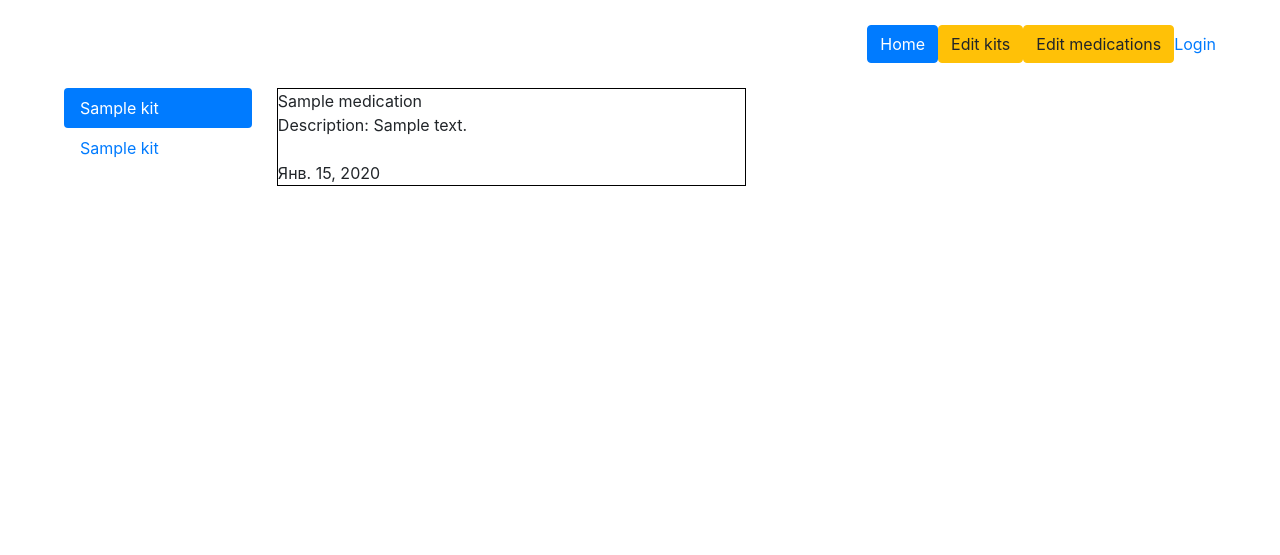
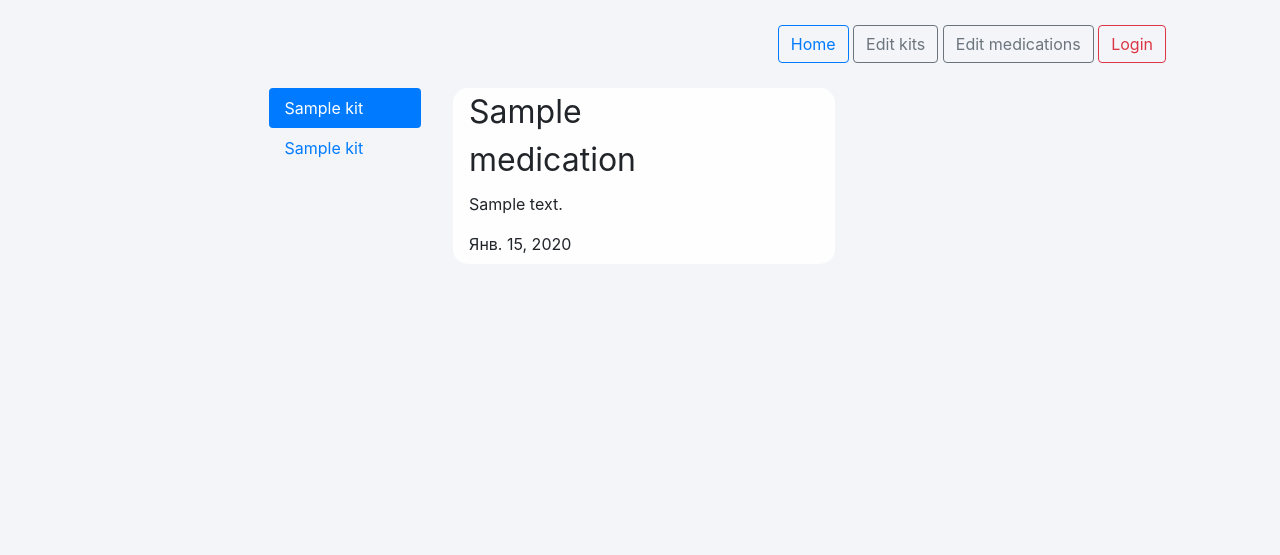
Before and after one commit to innerself/medikit, a Django app: template medikit/templates/medikit/dashboard.html in a window 1280 px wide. Shown: the top 555 px of the page. Run offline with Django 3.2, Linux system fonts and the light colour scheme; the template is opened without the code that fills it: values that come from a table or form of the project are taken from there, others are empty; tables that the repository leaves empty hold one stand-in row (values such as "Sample post"); some libraries are stand-ins or nearby versions.

Commit message:
Basic design

```diff
--- a/medikit/static/medikit/css/index.css
+++ b/medikit/static/medikit/css/index.css
@@ -4,29 +4,35 @@
   grid-template-columns: 1fr 5fr;
   grid-template-rows: 0.5fr 10fr 1fr;
   grid-gap: 25px;
+  background-color: #f3f5f9;
 }
 
 #header-logo {
   grid-column: 1;
   grid-row: 1;
-  max-width: 10%;
-  max-height: 10%;
 }
 
 #header-controls {
   grid-column: 2 / 3;
   grid-row: 1;
   justify-self: right;
+  /*background-color: #d5dce9;*/
+}
+
+#main {
+  grid-row: 2;
+  grid-column: 2 / 5;
+  display: grid;
+  grid-column-gap: 2em;
+  grid-template-columns: 1fr 5fr;
 }
 
 #main-kits {
   grid-column: 1;
-  grid-row: 2;
 }
 
 #main-medications {
   grid-column: 2;
-  grid-row: 2;
 }
 
 #footer {
@@ -35,45 +41,47 @@
 }
 
 .medication-card {
-  border: black solid 1px;
   width: 50%;
+  margin-bottom: 1em;
+  background-color: #fefefe;
+  border-radius: 15px;
   display: grid;
   grid-template-columns: repeat(5, 1fr);
-  grid-template-rows: 1fr 2fr 1fr;
+  grid-template-rows: 1fr minmax(2fr, 300px) 1fr;
 }
 
 .medication-name {
   grid-row: 1;
   grid-column: 1 / 4;
+  font-size: 2em;
+  margin-left: 0.5em;
 }
 
 .medication-do-not-freeze {
   grid-row: 1;
   grid-column: 4;
+  font-size: 1.5em;
+  color: #ffc107;
+  margin: auto;
 }
 
 .medication-keep-in-cold {
   grid-row: 1;
   grid-column: 5;
+  font-size: 1.5em;
+  color: #007bff;
+  margin: auto;
 }
 
 .medication-description {
   grid-row: 2;
   grid-column: 1 / 6;
+  margin: 0.5em 1em;
 }
 
 .medication-expiration-date,
-.medication-no-expiratioln-date {
+.medication-no-expiration-date {
   grid-row: 3;
   grid-column: 1 / 4;
+  margin: 0.5em 1em;
 }
-
-.icon-keep-in-cold {
-  font-size: 2em;
-  color: #007bff;
-}
-
-.icon-do-not-freeze {
-  font-size: 2em;
-  color: #ffc107;
-}
--- a/medikit/templates/base.html
+++ b/medikit/templates/base.html
@@ -10,26 +10,20 @@
 </head>
 <body>
 <div id="header-logo">
-  {#    <img src="{% static 'medikit/img/first-aid-kit.svg' %}" alt="medicine kit">#}
+{#  <span class="fas fa-medkit"></span>#}
 </div>
 <div id="header-controls">
-  <form class="form-inline">
-{#    <input class="form-control mr-sm-2" type="search" placeholder="Search" aria-label="Search">#}
-{#    <button class="btn btn-outline-success my-2 my-sm-0" type="submit">#}
-{#      <img src="{% static 'medikit/img/search.svg' %}" alt="search icon ">#}
-{#    </button>#}
-    <a href="{% url 'medikit:home' %}" class="btn btn-primary" role="button">Home</a>
-    <a href="{% url 'medikit:edit_kits' %}" class="btn btn-warning" role="button">Edit kits</a>
-    <a href="{% url 'medikit:edit_medications' %}" class="btn btn-warning" role="button">Edit medications</a>
-    <h4>{{ request.user.username }}</h4>
+    <a href="{% url 'medikit:home' %}" class="btn btn-outline-primary" role="button">Home</a>
+    <a href="{% url 'medikit:edit_kits' %}" class="btn btn-outline-secondary" role="button">Edit kits</a>
+    <a href="{% url 'medikit:edit_medications' %}" class="btn btn-outline-secondary" role="button">Edit medications</a>
     {% if request.user.is_anonymous %}
-      <a href="{% url 'medikit:login' %}">Login</a>
+      <a href="{% url 'medikit:login' %}" class="btn btn-outline-danger" role="button">Login</a>
     {% else %}
-      <a href="{% url 'medikit:logout' %}">Logout</a>
+      <a href="{% url 'medikit:logout' %}" class="btn btn-outline-danger" role="button">Logout</a>
     {% endif %}
-  </form>
 </div>
 
+<div id="main">
   <div id="main-kits">
     {% block main-kits %}
     {% endblock %}
@@ -38,6 +32,7 @@
   <div id="main-medications">
     {% block main-medications %}
     {% endblock %}
+  </div>
 </div>
 
 <script src="{% static "medikit/js/jquery-3.4.1.min.js" %}"></script>
--- a/medikit/templates/medikit/dash-med-item.html
+++ b/medikit/templates/medikit/dash-med-item.html
@@ -1,17 +1,17 @@
 <div class="medication-card">
   <div class="medication-name">{{ medication.name }}</div>
   {% if medication.do_not_freeze %}
-    <span class="medication-do-not-freeze"><i class="far fa-sun"></i></span>
+    <div class="medication-do-not-freeze" title="Do not freeze"><span class="far fa-sun"></span></div>
   {% endif %}
   {% if medication.keep_in_cold %}
-    <span class="medication-keep-in-cold"><i class="far fa-snowflake"></i></span>
+    <div class="medication-keep-in-cold" title="Keep in cold"><span class="far fa-snowflake"></span></div>
   {% endif %}
   {% if medication.description %}
-    <div class="medication-description">Description: {{ medication.description }}</div>
+    <div class="medication-description">{{ medication.description }}</div>
   {% endif %}
   {% if medication.expiration_date %}
-    <div class="medication-expiration-date">{{ medication.expiration_date }}</div>
+    <div class="medication-expiration-date" title="Expiration date">{{ medication.expiration_date }}</div>
   {% else %}
-    <div class="medication-no-expiratioln-date">No expiration date</div>
+    <div class="medication-no-expiration-date">No expiration date</div>
   {% endif %}
 </div>
--- a/medikit/templates/medikit/dashboard.html
+++ b/medikit/templates/medikit/dashboard.html
@@ -1,5 +1,6 @@
 {% extends "base.html" %}
 {% load static %}
+
 {% block main-kits %}
   {% include 'medikit/kits-list.html' %}
 {% endblock %}
@@ -24,6 +25,7 @@
         {% for medication in default_kit.medications.all %}
           {% include 'medikit/dash-med-item.html' %}
         {% endfor %}
+      </div>
     {% endif %}
   </div>
 {% endblock %}
```
Lines whose indentation alone changed are shown as unchanged.
